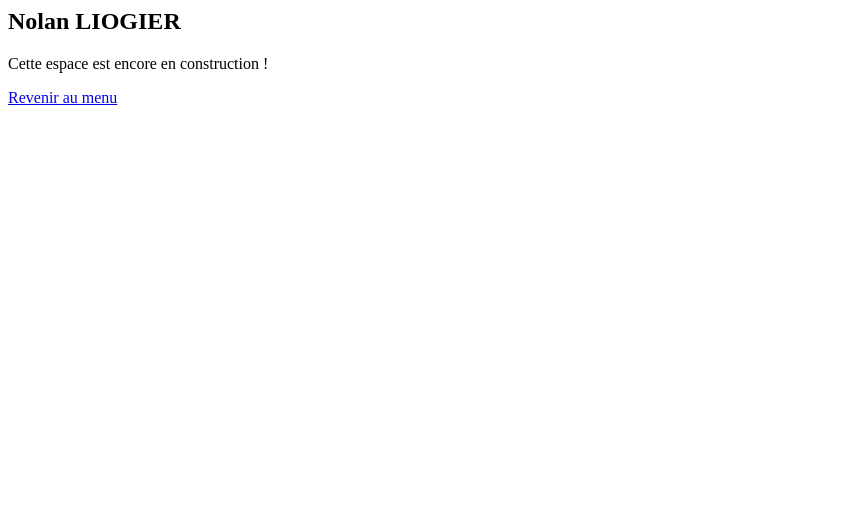
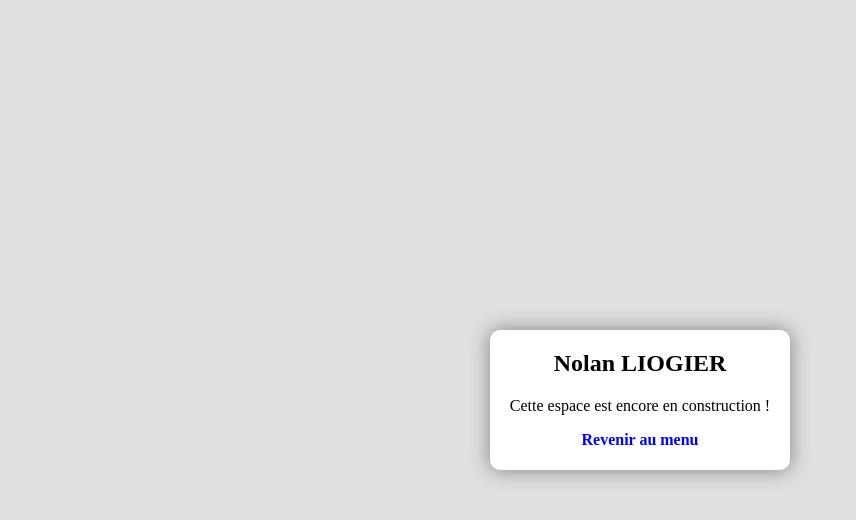
Before and after one commit to NolanLiogier/Site-CV, a plain HTML site: page blog.html in a window 1280 px wide. Shown: the whole page, without its empty margins (0-856 px from the left). Drawn offline with Linux system fonts and the light colour scheme; the site is published under a folder, as on GitHub Pages, so addresses that start at the root find nothing.

Commit message:
Update blog.html

```diff
--- a/blog.html
+++ b/blog.html
@@ -2,7 +2,7 @@
     <head>
     <meta charset="UTF-8">
     <meta name="viewport" content="width=device-width, initial-scale=1.0">
-    <link rel="stylesheet" href="/css/blog.css">
+    <link rel="stylesheet" href="css/blog.css">
     <link rel="stylesheet" href="https://cdnjs.cloudflare.com/ajax/libs/font-awesome/6.0.0-beta3/css/all.css">
     <title>Acceuil</title>
   </head>
```
